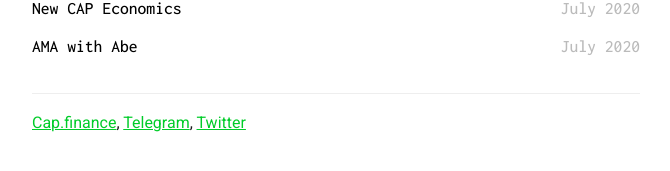
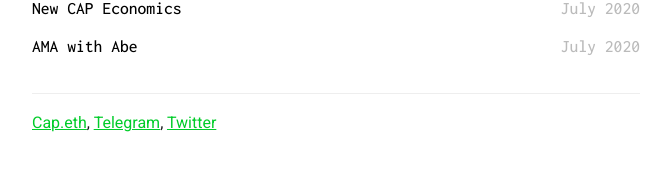
Before and after one commit to abeocap/blog, a Jekyll site: the page built from index.html, in a window 1280 px wide. Shown: the part 356-527 px from the top of the page, without its empty margins (304-974 px from the left). Built offline with Jekyll 4.4.1, drawn with Linux system fonts in a browser that asks for light colours.

Commit message:
standard update

```diff
--- a/_includes/footer.html
+++ b/_includes/footer.html
@@ -1,5 +1,5 @@
 <footer>
 	<div class='inner'>
-		<a href='https://cap.finance'>Cap.finance</a>, <a href='https://t.me/capfin'>Telegram</a>, <a href='https://twitter.com/CapDotFinance'>Twitter</a>
+		<a href='http://cap.eth.link'>Cap.eth</a>, <a href='https://t.me/capfin'>Telegram</a>, <a href='https://twitter.com/CapDotFinance'>Twitter</a>
 	</div>
 </footer>
```
